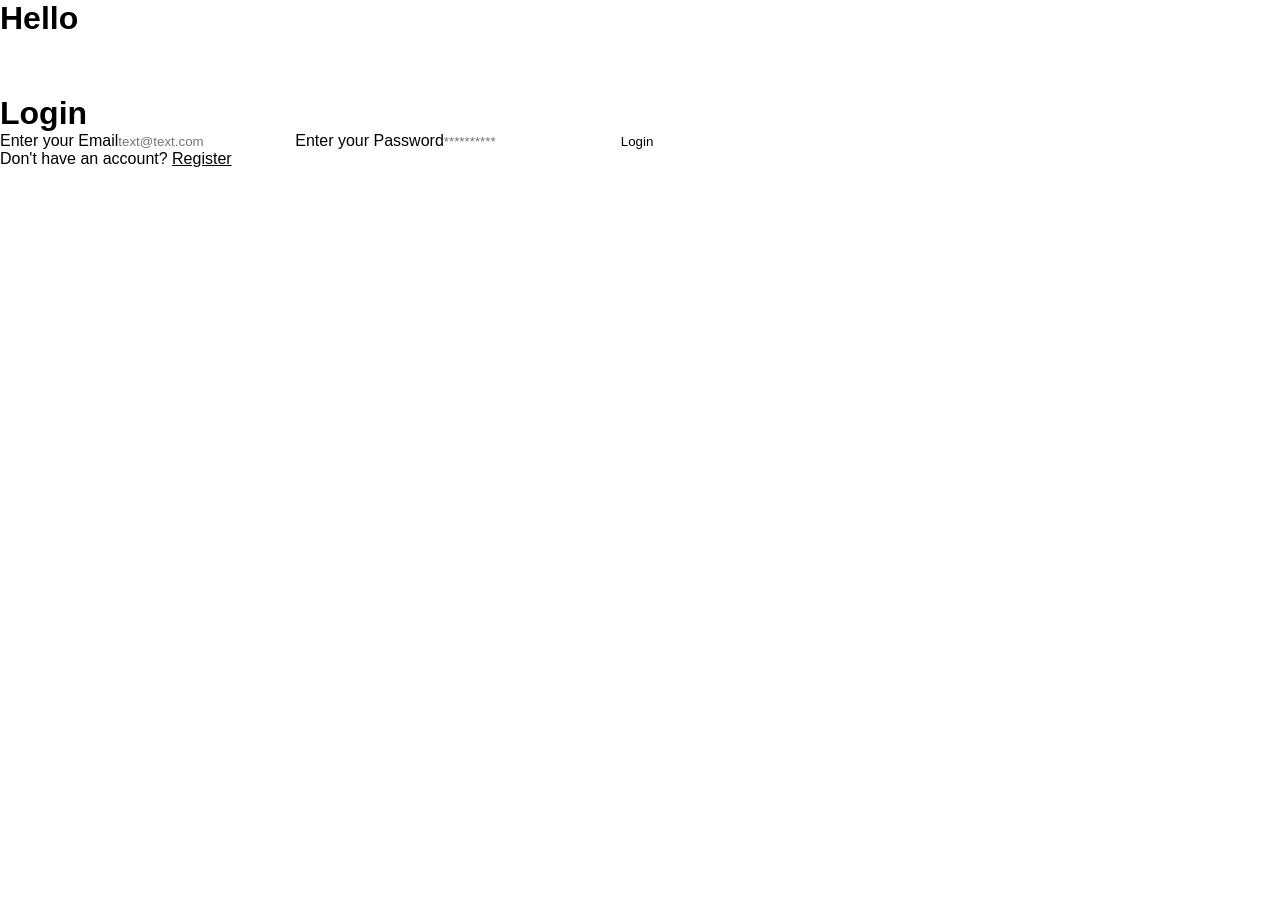
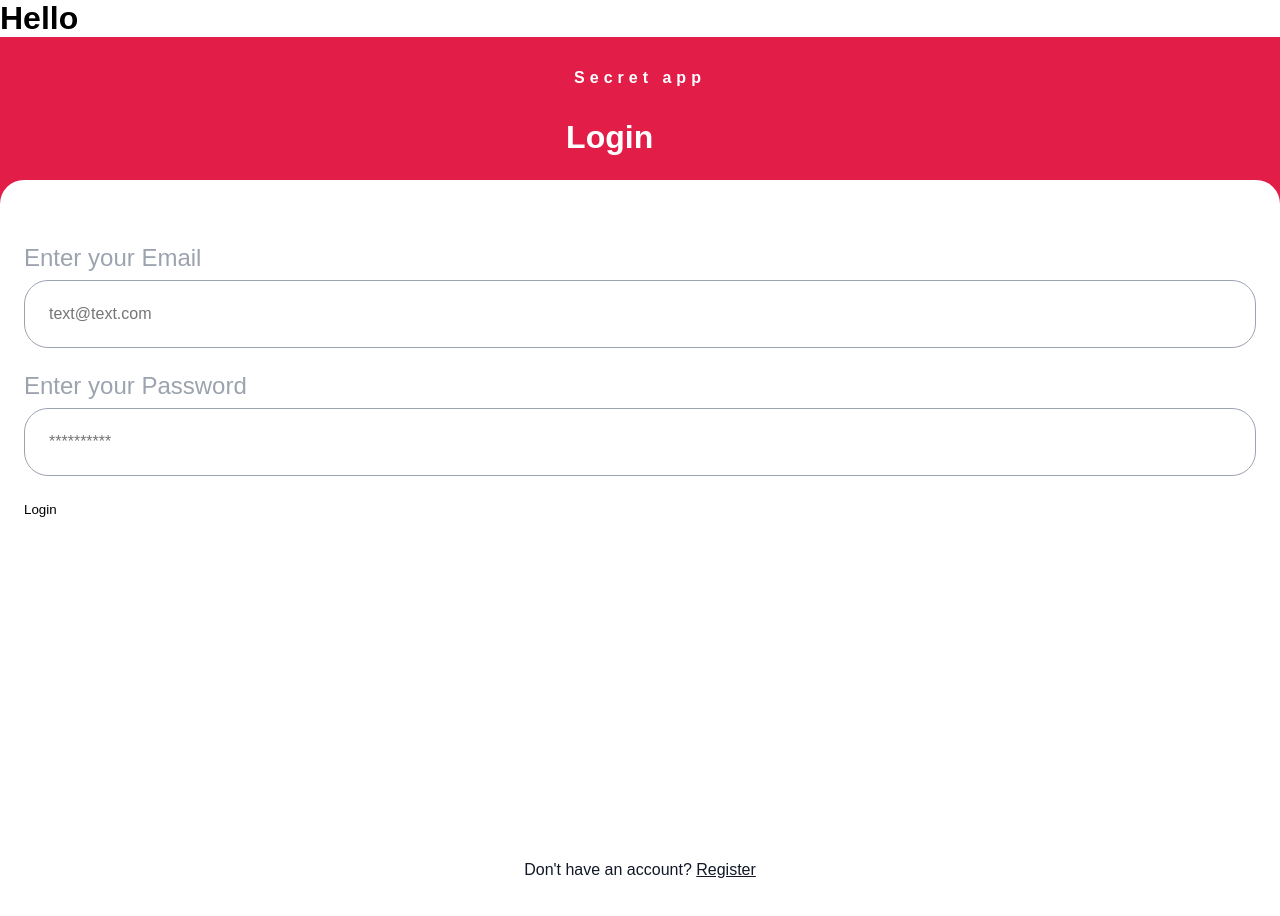
Before and after one commit to lucyzhao1997/smart-login-interface, a Vue app: page /login in a window 1280 px wide. Shown: the top 916 px of the page. Before the commit the page ends 800 px from the top, so only its background shows below. Built offline with nearby package versions, Linux system fonts and the light colour scheme.

Commit message:
add css for login

```diff
--- a/src/Login.vue
+++ b/src/Login.vue
@@ -1,9 +1,10 @@
 <template>
+  <main>
     <header>
       <h1 class="logo">Secret app</h1>
       <h1>Login</h1>
     </header>
-    <main>
+
       <form @submit.prevent="">
         <label>
           <span>Enter your Email</span>
@@ -22,6 +23,62 @@
 
 
 </template>
+<style scoped>
+main {
+  display: flex;
+  flex-direction: column;
+  align-items: center;
+  justify-content: center;
+  height: 100vh;
+  background-color: #E11D48;
+  color: #fff;
+}
+header{
+  padding: 1.5rem;
+}
+footer{
+  background-color: #fff;
+  width:100%;
+  color: #111827;
+  text-align: center;
+  padding: 1.5rem;
+  padding-bottom: 3rem;
+}
+h2 {
+  font-size: 2.1rem
+}
+form {
+  flex: 1 1 0%;
+  display: block;
+  border-radius: 1.5rem 1.5rem 0 0;
+  background-color: white;
+  box-shadow: 0px -4px 12 px 4px rgba(0,0,0,0.1);
+  color: #111827;
+  padding: 4rem 1.5rem;
+  width: 100%;
+}
+label {
+  display: block;
+  margin-bottom: 1.5rem;
+}
+label span {
+  display: block;
+  color: #9CA3AF;
+  font-size: 1.5rem;
+  font-weight:500;
+  margin-bottom: 0.5rem;
+}
+input:not([type="submit"]){
+  display: block;
+  width:100%;
+  border:1px solid #9CA3AF;
+  border-radius:1.5rem;
+  padding:1.5rem;
+  font-size:1rem;
+  color:var(--dark);
+  margin-bottom:1.5rem;
+}
+</style>
 <script setup>
 import { ref } from 'vue'
 const email = ref('')
```
